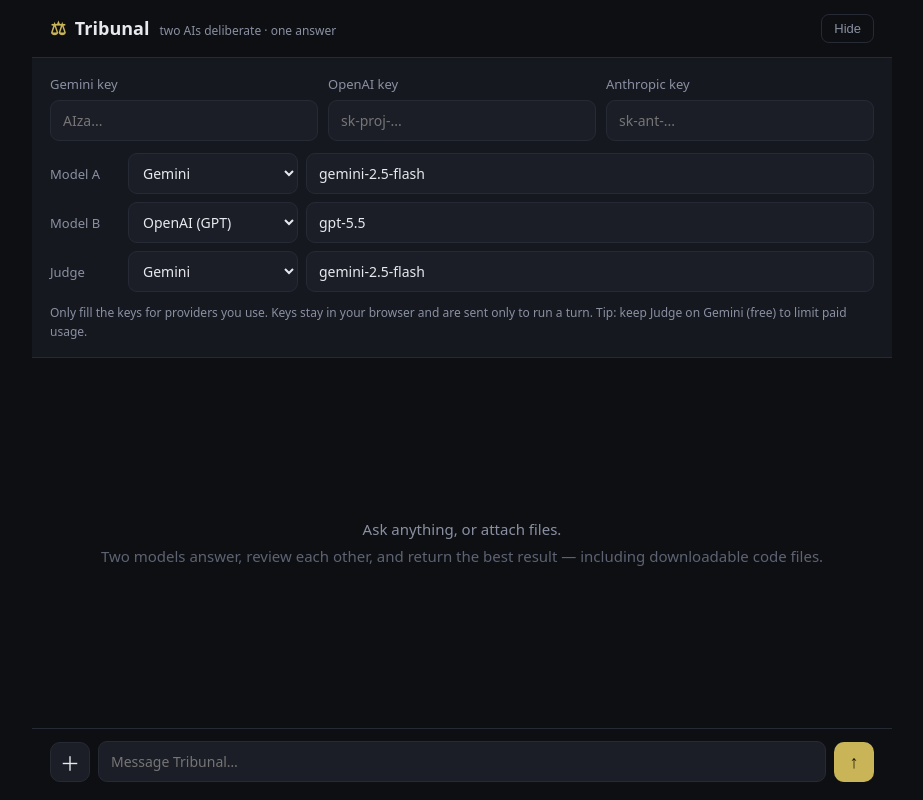
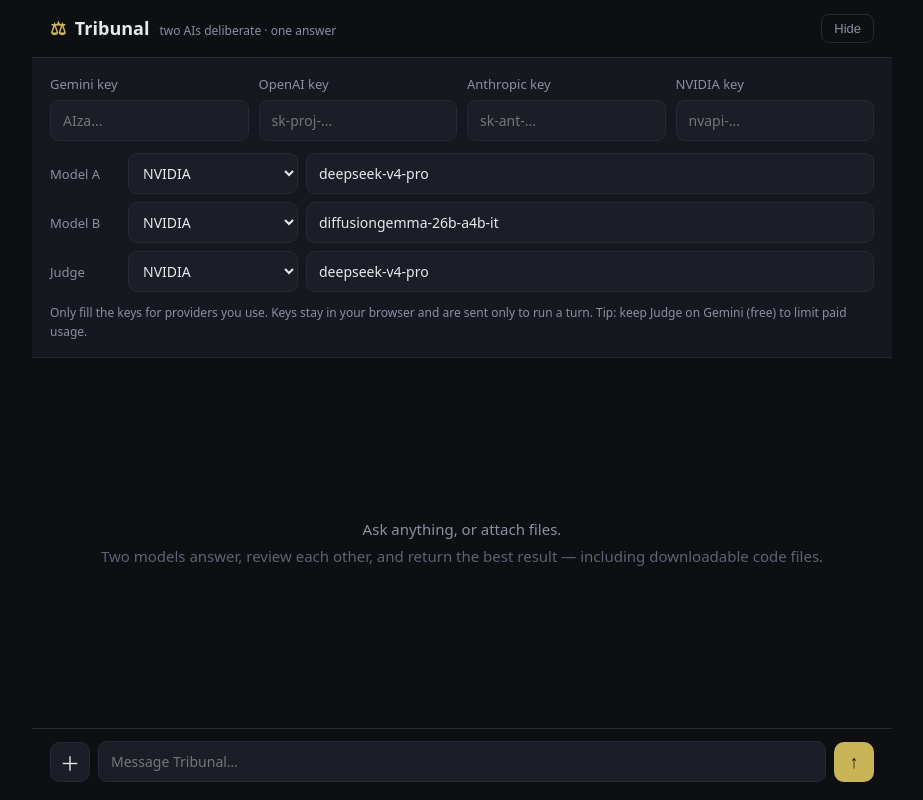
Before and after one commit to iamsupernovaa/Tribunal, a Next.js app: page / in a window 1280 px wide. Shown: the whole page, without its empty margins (178-1101 px from the left). Built offline with nearby package versions, Linux system fonts and the light colour scheme.

Commit message:
updated the api models

```diff
--- a/app/page.js
+++ b/app/page.js
@@ -7,13 +7,14 @@
   { id: 'gemini', label: 'Gemini', default: 'gemini-2.5-flash' },
   { id: 'openai', label: 'OpenAI (GPT)', default: 'gpt-5.5' },
   { id: 'anthropic', label: 'Anthropic (Claude)', default: 'claude-sonnet-4-6' },
+  { id: 'nvidia', label: 'NVIDIA', default: 'deepseek-v4-pro' },
 ];
 const DEFAULT_MODEL = Object.fromEntries(PROVIDERS.map((p) => [p.id, p.default]));
 
 const DEFAULT_SLOTS = {
-  A: { provider: 'gemini', model: 'gemini-2.5-flash' },
-  B: { provider: 'openai', model: 'gpt-5.5' },
-  judge: { provider: 'gemini', model: 'gemini-2.5-flash' },
+  A: { provider: 'nvidia', model: 'deepseek-v4-pro' },
+  B: { provider: 'nvidia', model: 'diffusiongemma-26b-a4b-it' },
+  judge: { provider: 'nvidia', model: 'deepseek-v4-pro' },
 };
 
 const PHASE_LABEL = { draft: 'Drafting', critique: 'Critiquing', verdict: 'Deciding' };
@@ -48,7 +49,7 @@
 }
 
 export default function Page() {
-  const [keys, setKeys] = useState({ gemini: '', openai: '', anthropic: '' });
+  const [keys, setKeys] = useState({ gemini: '', openai: '', anthropic: '', nvidia: '' });
   const [slots, setSlots] = useState(DEFAULT_SLOTS);
   const [showSettings, setShowSettings] = useState(false);
   const [cfgError, setCfgError] = useState('');
@@ -63,17 +64,17 @@
 
   useEffect(() => {
     try {
-      const s = JSON.parse(localStorage.getItem('tribunal') || '{}');
+      const s = JSON.parse(localStorage.getItem('tribunal2') || '{}');
       if (s.keys) setKeys((k) => ({ ...k, ...s.keys }));
       if (s.slots) setSlots((sl) => ({ ...sl, ...s.slots }));
-      if (!s.keys?.gemini && !s.keys?.openai && !s.keys?.anthropic) setShowSettings(true);
+      if (!s.keys?.gemini && !s.keys?.openai && !s.keys?.anthropic && !s.keys?.nvidia) setShowSettings(true);
     } catch {
       setShowSettings(true);
     }
   }, []);
 
   useEffect(() => {
-    localStorage.setItem('tribunal', JSON.stringify({ keys, slots }));
+    localStorage.setItem('tribunal2', JSON.stringify({ keys, slots }));
   }, [keys, slots]);
 
   useEffect(() => {
@@ -196,6 +197,7 @@
             <label>Gemini key<input type="password" value={keys.gemini} onChange={(e) => setKeys((k) => ({ ...k, gemini: e.target.value }))} placeholder="AIza..." autoComplete="off" /></label>
             <label>OpenAI key<input type="password" value={keys.openai} onChange={(e) => setKeys((k) => ({ ...k, openai: e.target.value }))} placeholder="sk-proj-..." autoComplete="off" /></label>
             <label>Anthropic key<input type="password" value={keys.anthropic} onChange={(e) => setKeys((k) => ({ ...k, anthropic: e.target.value }))} placeholder="sk-ant-..." autoComplete="off" /></label>
+            <label>NVIDIA key<input type="password" value={keys.nvidia} onChange={(e) => setKeys((k) => ({ ...k, nvidia: e.target.value }))} placeholder="nvapi-..." autoComplete="off" /></label>
           </div>
           <div className="slots">
             <SlotRow name="Model A" slot={slots.A} onProvider={(p) => setProvider('A', p)} onModel={(v) => setSlot('A', { model: v })} />
```
